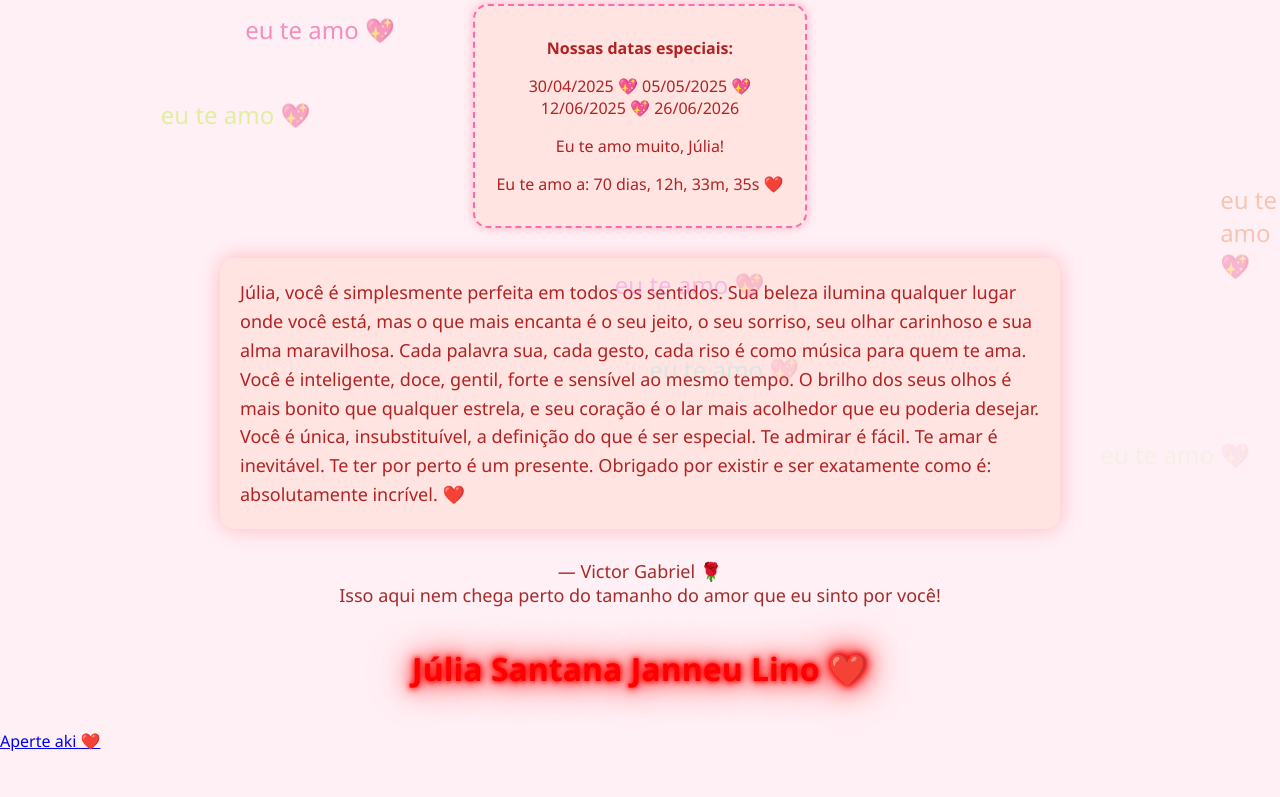
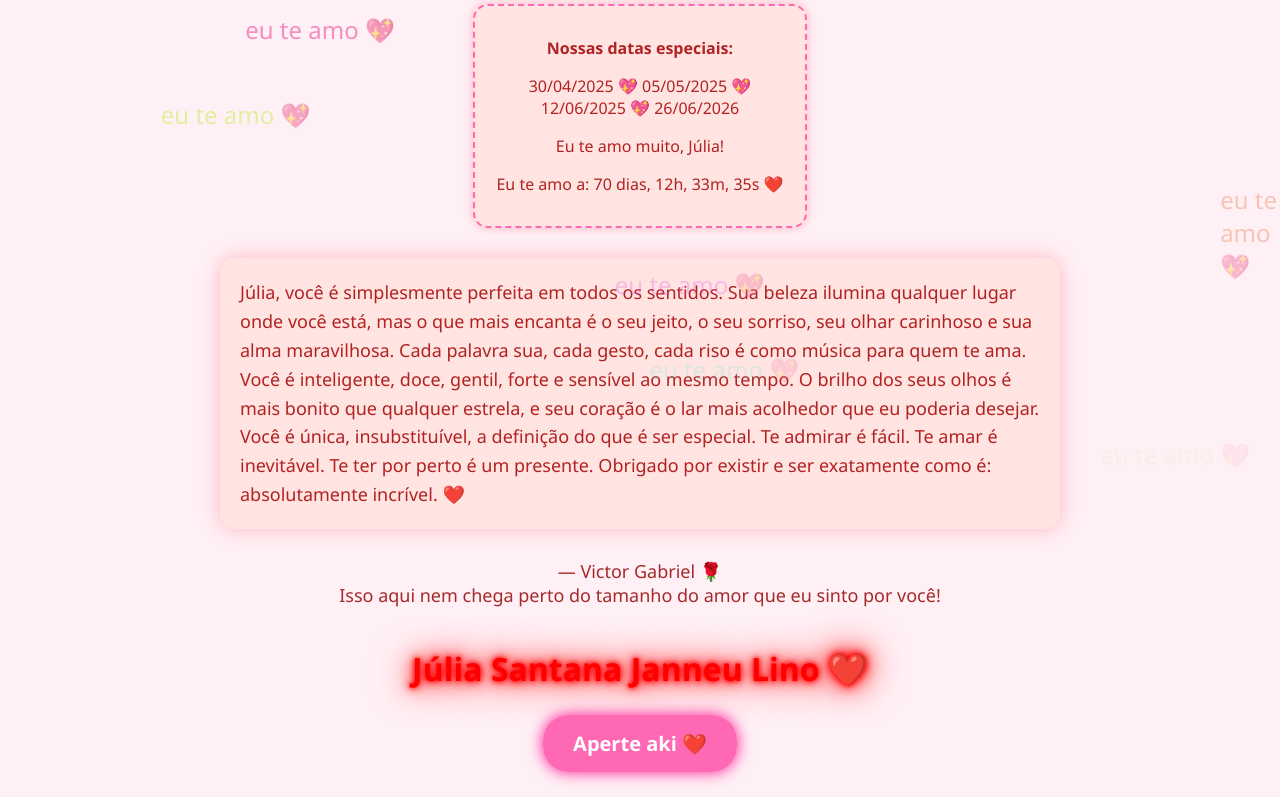
Before and after one commit to viczinxs639/Amorzinho, a plain HTML site: page index.html in a window 1280 px wide. Shown: the part 294-1091 px from the top of the page. Before the commit the page ends 1046 px from the top, so only its background shows below. Drawn offline with Linux system fonts and the light colour scheme.

Commit message:
Update style.css

```diff
--- a/style.css
+++ b/style.css
@@ -42,14 +42,8 @@ h1 {
 }
 
 @keyframes cair {
-  0% {
-    top: -50px;
-    opacity: 1;
-  }
-  100% {
-    top: 100vh;
-    opacity: 0;
-  }
+  0% { top: -50px; opacity: 1; }
+  100% { top: 100vh; opacity: 0; }
 }
 
 .coraçao {
@@ -61,14 +55,8 @@ h1 {
 }
 
 @keyframes subir {
-  0% {
-    opacity: 1;
-    transform: translateY(0);
-  }
-  100% {
-    opacity: 0;
-    transform: translateY(-100px);
-  }
+  0% { opacity: 1; transform: translateY(0); }
+  100% { opacity: 0; transform: translateY(-100px); }
 }
 
 .texto-lindo {
@@ -115,3 +103,25 @@ h1 {
   text-shadow: 0 0 20px red, 0 0 50px red;
   z-index: 9999;
 }
+
+.botao-musica {
+  text-align: center;
+  margin: 40px 0;
+}
+
+.botao-musica a {
+  background: #ff69b4;
+  color: white;
+  padding: 15px 30px;
+  font-size: 20px;
+  text-decoration: none;
+  border-radius: 25px;
+  box-shadow: 0 0 15px #ff1493;
+  font-weight: bold;
+  transition: all 0.3s ease;
+}
+
+.botao-musica a:hover {
+  background: #ff1493;
+  box-shadow: 0 0 25px #ff1493;
+}
```
